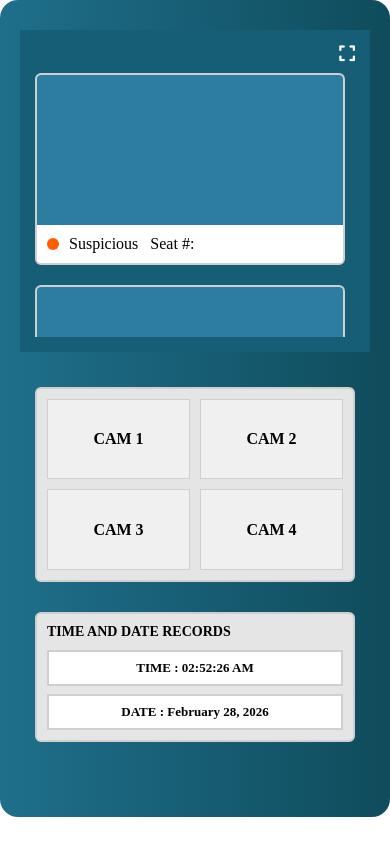
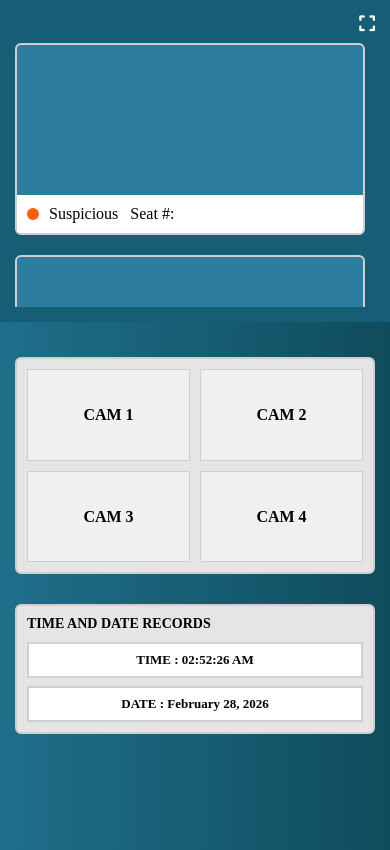
Before and after one commit to myk-101/ExamGuard, a Flask app: page /dashboard in a window 390 px wide. Shown: the part 70-920 px from the top of the page. Run offline with Flask 3, Linux system fonts and the light colour scheme.

Commit message:
Update dashboard.css

```diff
--- a/ExamGuard/static/css/dashboard.css
+++ b/ExamGuard/static/css/dashboard.css
@@ -148,11 +148,7 @@
 
     .dashboard-container {
         flex-direction: column;
-        width: 100%;
-        height: auto;
-        padding: 30px 20px;
-        border-radius: 18px;
-        box-sizing: border-box;
+        height: calc(100vh - 70px);
     }
 
     .sidebar {
@@ -175,6 +171,7 @@
     .main-content {
         flex: 1;
         padding: 15px;
+        height: auto;
         overflow-y: auto;
     }
 
@@ -206,4 +203,5 @@
         font-size: 13px;
         padding: 8px;
     }
+
 }
```
